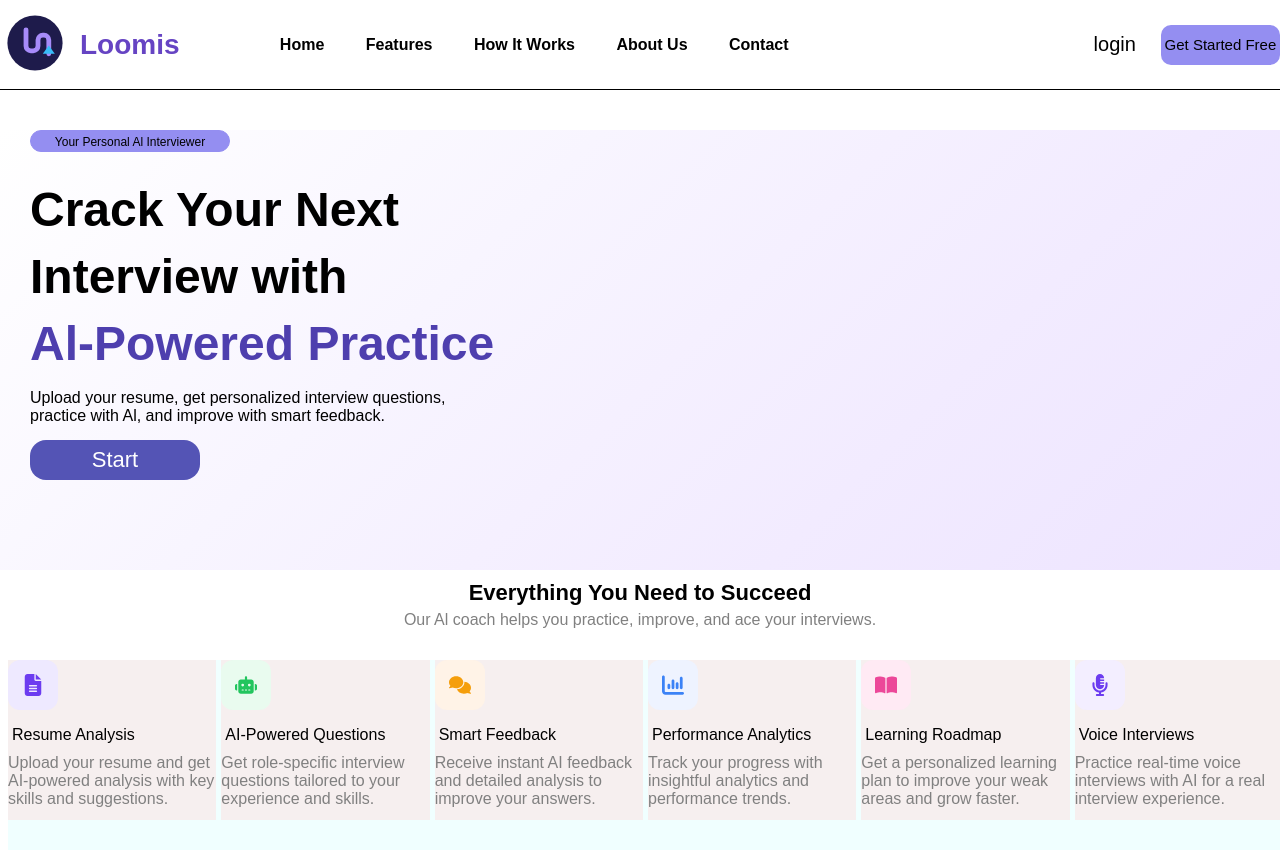
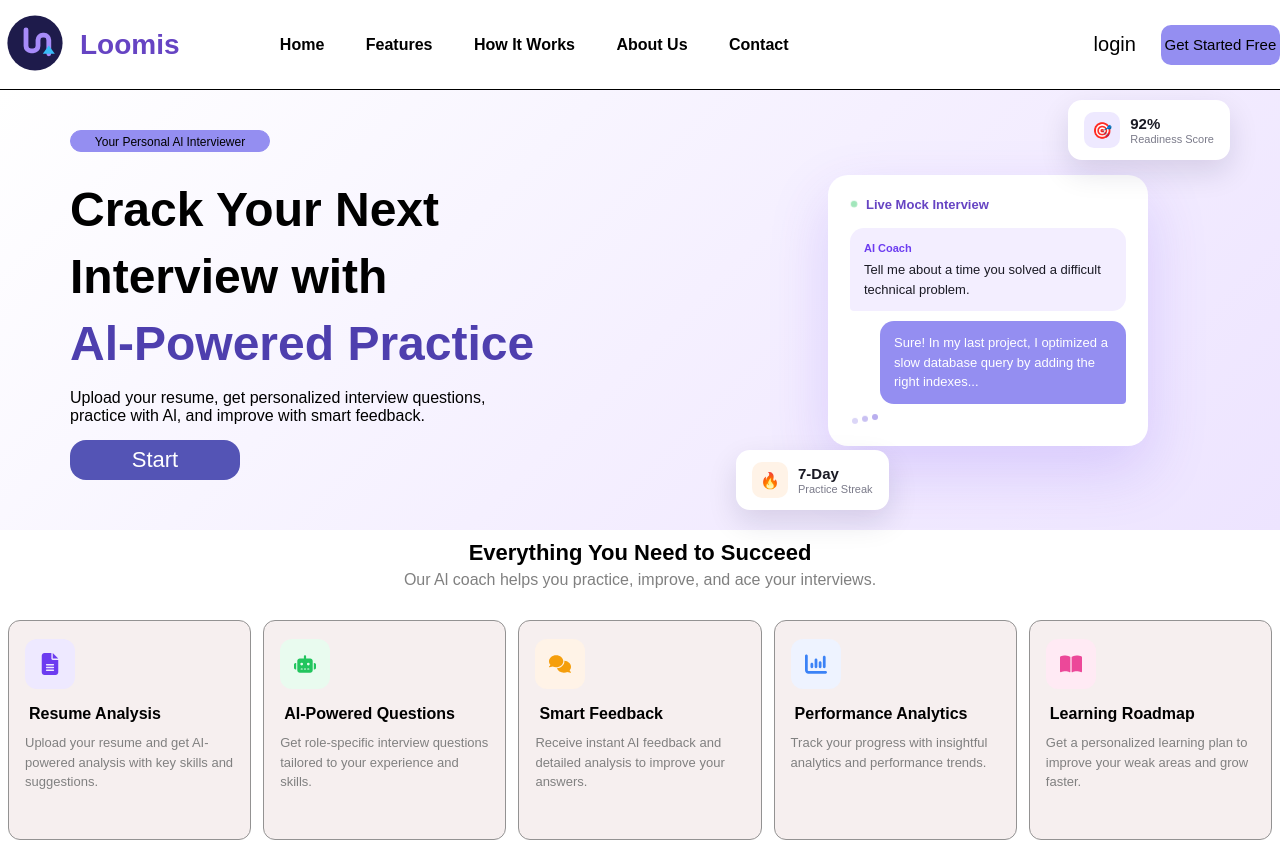
Before and after one commit to Dakshchaudhary1710/loomis, a React (Vite) app: page / in a window 1280 px wide. Built offline with nearby package versions, Linux system fonts and the light colour scheme.

Commit message:
removed voice analysis

```diff
--- a/src/App.jsx
+++ b/src/App.jsx
@@ -5,22 +5,24 @@ import Aicoach from "./assets/main-page/sidebar-contents/Aicoach";
 import Studyplan from "./assets/main-page/sidebar-contents/Studyplan";
 
 import Questionbank from "./assets/main-page/sidebar-contents/Questionbank";
+import Setting from "./assets/main-page/sidebar-contents/Setting";
 
-import { BrowserRouter, Routes, Route } from "react-router-dom";
+import { BrowserRouter, Routes, Route, Navigate } from "react-router-dom";
 import ResumeAnalysis from "./assets/main-page/sidebar-contents/ResumeAnalysis";
+
 export default function App() {
   return (
     <BrowserRouter>
       <Routes>
         <Route path="/" element={<Home />} />
         <Route path="/main/*" element={<Main />}>
-          <Route index element={<Overview />} />
+          <Route index element={<Navigate to="overview" replace />} />
           <Route path="overview" element={<Overview />} />
           <Route path="aicoach" element={<Aicoach />} />
           <Route path="studyplan" element={<Studyplan />} />
           <Route path="resumeanalysis" element={<ResumeAnalysis />} />
-
           <Route path="questionbank" element={<Questionbank />} />
+          <Route path="setting" element={<Setting />} />
         </Route>
       </Routes>
     </BrowserRouter>
--- a/src/assets/landing-page/Body.jsx
+++ b/src/assets/landing-page/Body.jsx
@@ -1,5 +1,6 @@
 import "./body.css"
 import { Link } from "react-router-dom"
+
 export default function Body(){
   return(
     <div className="second-part">
@@ -18,6 +19,50 @@ export default function Body(){
   <button className="middle-button">Start</button>
 </Link>
       </div>
+
+      {/* -------- Right side visual -------- */}
+      <div className="landing-part-right-visual">
+
+        <div className="hero-card">
+          <div className="hero-card-header">
+            <span className="hero-live-dot"></span>
+            Live Mock Interview
+          </div>
+
+          <div className="hero-chat-bubble hero-chat-bubble--ai">
+            <div className="hero-chat-label">AI Coach</div>
+            <p>Tell me about a time you solved a difficult technical problem.</p>
+          </div>
+
+          <div className="hero-chat-bubble hero-chat-bubble--user">
+            <p>Sure! In my last project, I optimized a slow database query by adding the right indexes...</p>
+          </div>
+
+          <div className="hero-typing">
+            <span></span>
+            <span></span>
+            <span></span>
+          </div>
+        </div>
+
+        <div className="hero-float-card hero-float-card--top">
+          <div className="hero-float-icon hero-float-icon--purple">🎯</div>
+          <div>
+            <div className="hero-float-value">92%</div>
+            <div className="hero-float-label">Readiness Score</div>
+          </div>
+        </div>
+
+        <div className="hero-float-card hero-float-card--bottom">
+          <div className="hero-float-icon hero-float-icon--orange">🔥</div>
+          <div>
+            <div className="hero-float-value">7-Day</div>
+            <div className="hero-float-label">Practice Streak</div>
+          </div>
+        </div>
+
+      </div>
+
     </div>
   )
 }
--- a/src/assets/landing-page/Footer.jsx
+++ b/src/assets/landing-page/Footer.jsx
@@ -6,7 +6,6 @@ import {
   FaComments,
   FaChartColumn,
   FaBookOpen,
-  FaMicrophoneLines,
 } from "react-icons/fa6";
 
 const lastBlockData = [
@@ -55,15 +54,6 @@ const lastBlockData = [
     description:
       "Get a personalized learning plan to improve your weak areas and grow faster.",
   },
-  {
-    id: 6,
-    icon: <FaMicrophoneLines />,
-    bg: "#F3EEFF",
-    color: "#6C3CF0",
-    title: "Voice Interviews",
-    description:
-      "Practice real-time voice interviews with AI for a real interview experience.",
-  },
 ];
 
 export default function Footer(){
--- a/src/assets/landing-page/body.css
+++ b/src/assets/landing-page/body.css
@@ -8,6 +8,15 @@
     #f2ebff 70%,
     #ede4ff 100%
   );
+
+  /* added: lay left text + right visual side by side */
+  display: flex;
+  align-items: center;
+  justify-content: space-between;
+  box-sizing: border-box;
+  padding: 0 40px;
+  position: relative;
+  overflow: visible;
 }
 .landing-part-middle-right{
   width: 45%;
@@ -57,3 +66,160 @@ border: none;
 border-radius: 16px;
 color: white;
 }
+
+/* ================= Right side hero visual ================= */
+
+.landing-part-right-visual {
+  width: 42%;
+  height: 100%;
+  position: relative;
+  display: flex;
+  align-items: center;
+  justify-content: center;
+}
+
+.hero-card {
+  width: 320px;
+  background: #ffffff;
+  border-radius: 20px;
+  padding: 22px;
+  box-shadow: 0 24px 60px rgba(108, 60, 240, 0.18);
+  position: relative;
+  z-index: 2;
+  font-family: inherit;
+  box-sizing: border-box;
+}
+
+.hero-card-header {
+  display: flex;
+  align-items: center;
+  gap: 8px;
+  font-size: 13px;
+  font-weight: 700;
+  color: #6644c3;
+  margin-bottom: 16px;
+}
+
+.hero-live-dot {
+  width: 8px;
+  height: 8px;
+  border-radius: 50%;
+  background: #22C55E;
+  display: inline-block;
+  animation: hero-pulse 1.6s infinite ease-in-out;
+}
+
+@keyframes hero-pulse {
+  0%, 100% { opacity: 1; transform: scale(1); }
+  50% { opacity: 0.4; transform: scale(0.8); }
+}
+
+.hero-chat-bubble {
+  border-radius: 14px;
+  padding: 12px 14px;
+  font-size: 13px;
+  line-height: 1.5;
+  margin-bottom: 10px;
+}
+
+.hero-chat-bubble p {
+  margin: 0;
+}
+
+.hero-chat-bubble--ai {
+  background: #F3EEFF;
+  color: #1A1A24;
+  border-bottom-left-radius: 4px;
+}
+
+.hero-chat-label {
+  font-size: 11px;
+  font-weight: 700;
+  color: #6C3CF0;
+  margin-bottom: 4px;
+}
+
+.hero-chat-bubble--user {
+  background: rgb(148, 142, 241);
+  color: #ffffff;
+  border-bottom-right-radius: 4px;
+  margin-left: 30px;
+}
+
+.hero-typing {
+  display: flex;
+  gap: 4px;
+  padding: 4px 2px 0;
+}
+
+.hero-typing span {
+  width: 6px;
+  height: 6px;
+  border-radius: 50%;
+  background: #B9AEEF;
+  animation: hero-bounce 1.2s infinite ease-in-out;
+}
+
+.hero-typing span:nth-child(2) { animation-delay: 0.15s; }
+.hero-typing span:nth-child(3) { animation-delay: 0.3s; }
+
+@keyframes hero-bounce {
+  0%, 60%, 100% { transform: translateY(0); opacity: 0.5; }
+  30% { transform: translateY(-4px); opacity: 1; }
+}
+
+/* Floating stat cards */
+
+.hero-float-card {
+  position: absolute;
+  display: flex;
+  align-items: center;
+  gap: 10px;
+  background: #ffffff;
+  border-radius: 14px;
+  padding: 12px 16px;
+  box-shadow: 0 12px 30px rgba(20, 10, 60, 0.12);
+  z-index: 3;
+}
+
+.hero-float-card--top {
+  top: 10px;
+  right: 10px;
+}
+
+.hero-float-card--bottom {
+  bottom: 20px;
+  left: 0;
+}
+
+.hero-float-icon {
+  width: 36px;
+  height: 36px;
+  border-radius: 10px;
+  display: flex;
+  align-items: center;
+  justify-content: center;
+  font-size: 16px;
+  flex-shrink: 0;
+}
+
+.hero-float-icon--purple {
+  background: #EEE9FF;
+}
+
+.hero-float-icon--orange {
+  background: #FFF3E7;
+}
+
+.hero-float-value {
+  font-size: 15px;
+  font-weight: 800;
+  color: #1A1A24;
+  line-height: 1.2;
+}
+
+.hero-float-label {
+  font-size: 11px;
+  color: #7B7B8A;
+  white-space: nowrap;
+}
--- a/src/assets/landing-page/footer.css
+++ b/src/assets/landing-page/footer.css
@@ -24,20 +24,24 @@ margin-bottom: 5px;
 .last-blocks{
   display: flex;
   width: 100%;
-background-color: azure;
-  height:190px;
-margin-top: 20px;
-  margin-left: 8px;
+  box-sizing: border-box;
+  gap: 12px;
+  height: 220px;
+  margin-top: 20px;
+  padding: 0 8px;
 }
 
 
 .last-block{
-  width: 18%;
-  height: 160px;
+
+  flex: 1;
+  min-width: 0;
+  height: 100%;
   background-color: rgb(246, 239, 239);
-  margin-right: 5px;
-  border: 1px;
-  border-color: rgb(147, 146, 146) ;
+  border: 1px solid rgb(147, 146, 146);
+  border-radius: 12px;
+  box-sizing: border-box;
+  padding: 18px 16px;
 }
 .last-block-icon {
   width: 50px;
@@ -55,9 +59,10 @@ margin-top: 20px;
   margin-top: 10px;
   margin-bottom: 10px;
   margin-left: 4px;
-
+  font-weight: 700;
 }
 .last-block-dis{
   color: gray;
-
+  font-size: 13px;
+  line-height: 1.5;
 }
--- a/src/assets/main-page/main-page-items/SidebarMain.css
+++ b/src/assets/main-page/main-page-items/SidebarMain.css
@@ -9,8 +9,6 @@
   height: 100vh;
   background: linear-gradient(180deg, #17113b, #0d0b2a);
   color: white;
-
-
 }
 
 .sidebar-logo {
@@ -79,40 +77,42 @@
   background: linear-gradient(90deg, #6c4df6, #4b2fe3);
   color: white;
 }
-.quote-card{
+
+.quote-card {
   margin-top: 60px;
   padding: 25px 20px;
   border-radius: 20px;
-    background: rgba(255,255,255,0.05);
+  background: rgba(255, 255, 255, 0.05);
 }
 
-.quote-icon{
+.quote-icon {
   font-size: 38px;
   color: #8b5cf6;
   margin-bottom: 15px;
 }
 
-.quote-text{
+.quote-text {
   color: white;
   font-size: 20px;
   font-weight: 600;
   line-height: 1.5;
 }
 
-.quote-subtext{
+.quote-subtext {
   display: block;
   margin-top: 18px;
   color: #cfcfe8;
   font-size: 16px;
 }
 
-.quote-line{
+.quote-line {
   width: 45px;
   height: 4px;
   background: #8b5cf6;
   border-radius: 10px;
   margin-top: 18px;
 }
+
 .main-page {
   display: flex;
   width: 100%;
@@ -122,10 +122,9 @@
 .main-content {
   flex: 1;
   padding: 30px;
-
 }
 
-.title-mainpage{
+.title-mainpage {
   height: 90px;
   background-color: white;
 
@@ -133,14 +132,15 @@ border-color: gray;
   border-bottom: 5px;
 }
 
-.title-mainpage-name{
+.title-mainpage-name {
   margin-top: 15px;
   color: #6644c3;
   margin-left: 20px;
 }
-.logo-icon{
 
+.logo-icon {
 }
-.sidebar-slogan{
+
+.sidebar-slogan {
   color: green;
 }
--- a/src/assets/main-page/main-page-items/SidebarMain.jsx
+++ b/src/assets/main-page/main-page-items/SidebarMain.jsx
@@ -6,6 +6,7 @@ import {
   HiAcademicCap,
   HiMicrophone,
   HiDocumentText,
+  HiCog,
 } from "react-icons/hi";
 import { HiBookOpen } from "react-icons/hi";
 
@@ -43,7 +44,9 @@ export default function Sidebar() {
             <h2>
               Loomis<span className="brand-accent"></span>
             </h2>
-            <p style={{color:"green"}} className="sidebar-slogan" >Practice. Improve. Succeed.</p>
+            <p style={{ color: "green" }} className="sidebar-slogan">
+              Practice. Improve. Succeed.
+            </p>
           </div>
         </div>
       </div>
@@ -101,8 +104,19 @@ export default function Sidebar() {
             `menu-item ${isActive ? "active" : ""}`
           }
         >
-<HiBookOpen />
+          <HiBookOpen />
           <span>Question Bank</span>
+        </NavLink>
+
+        {/* Settings */}
+        <NavLink
+          to="/main/settings"
+          className={({ isActive }) =>
+            `menu-item ${isActive ? "active" : ""}`
+          }
+        >
+          <HiCog />
+          <span>Settings</span>
         </NavLink>
       </div>
 
--- /dev/null
+++ b/src/assets/main-page/sidebar-contents/Setting.jsx
@@ -0,0 +1,7 @@
+export default function Setting(){
+  return(
+<>
+setting
+</>
+  )
+}
```
Lines whose indentation alone changed are shown as unchanged.
